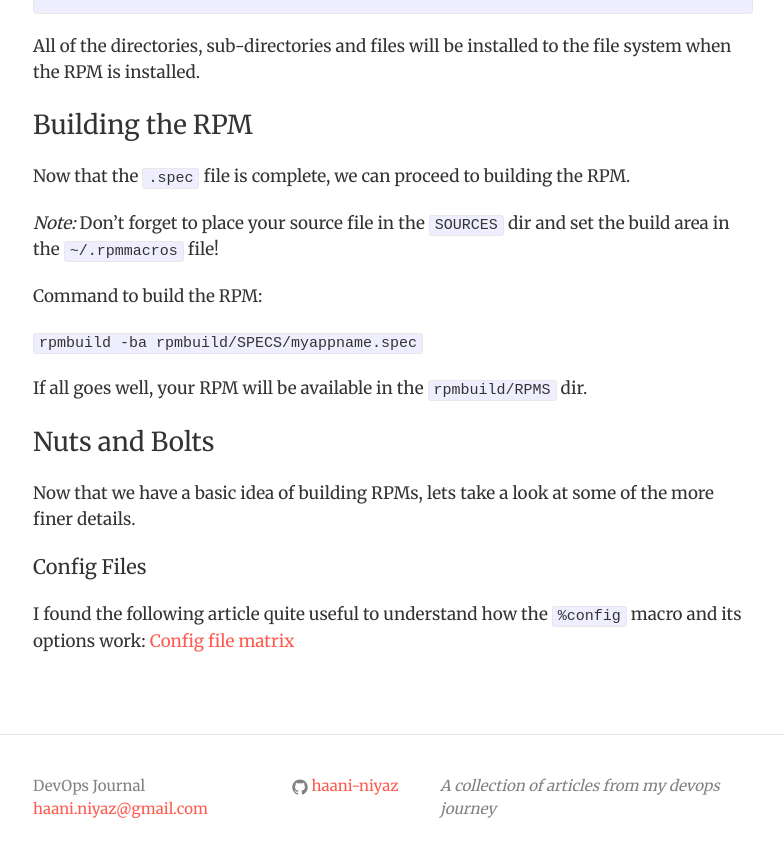
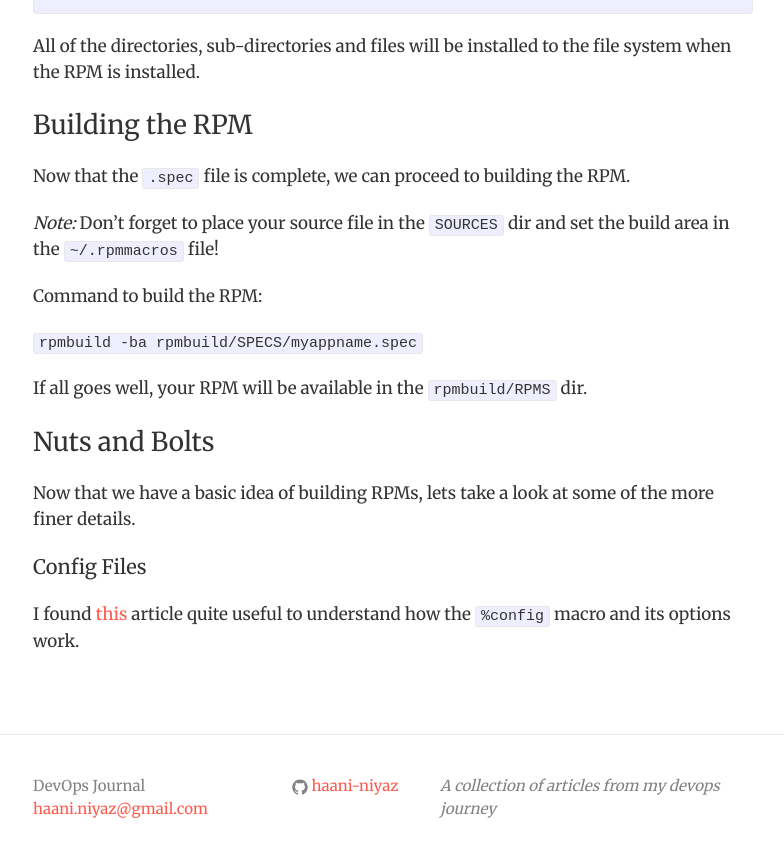
Before and after one commit to haani-niyaz/devops-journal, a Jekyll site: the page built from _posts/2016-07-01-building-source-file-rpms.markdown, in a window 1280 px wide and 900 px high, scrolled down 6961 px. Shown: the top 857 px of the window, without its empty margins (247-1031 px from the left). Built offline with Jekyll 4.4.1, drawn with Linux system fonts in a browser that asks for light colours; nearby versions of some CDN libraries.

Commit message:
Update config macro external link placement

```diff
--- a/_posts/2016-07-01-building-source-file-rpms.markdown
+++ b/_posts/2016-07-01-building-source-file-rpms.markdown
@@ -336,5 +336,4 @@ Now that we have a basic idea of building RPMs, lets take a look at some of the
 
 #### Config Files
 
-I found the following article quite useful to understand how the `%config` macro and its options work:
-[Config file matrix](http://www-uxsup.csx.cam.ac.uk/~jw35/docs/rpm_config.html)
+I found [this](http://www-uxsup.csx.cam.ac.uk/~jw35/docs/rpm_config.html) article quite useful to understand how the `%config` macro and its options work.
```
